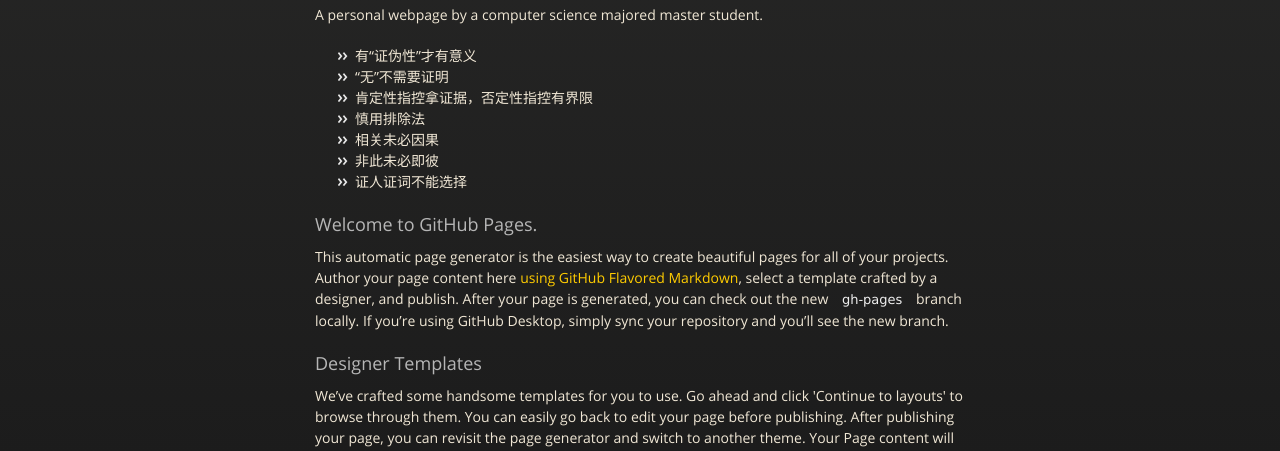
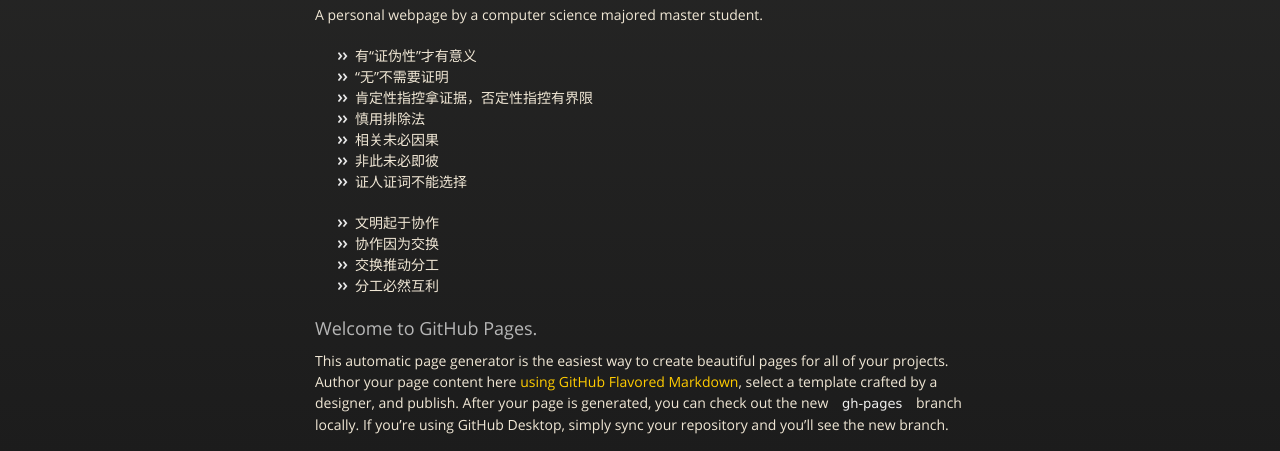
Before and after one commit to 0820/Quintus, a plain HTML site: page index.html in a window 1280 px wide. Shown: the part 344-795 px from the top of the page. Drawn offline with nearby package versions, Linux system fonts and the light colour scheme.

Commit message:
Update index.html

```diff
--- a/index.html
+++ b/index.html
@@ -56,6 +56,13 @@
 <li>证人证词不能选择</li>
 </ul>
 
+<ul>
+  <li>文明起于协作</li>
+  <li>协作因为交换</li>
+  <li>交换推动分工</li>
+  <li>分工必然互利</li>
+</ul>
+
 <h3>
 <a id="welcome-to-github-pages" class="anchor" href="#welcome-to-github-pages" aria-hidden="true"><span aria-hidden="true" class="octicon octicon-link"></span></a>Welcome to GitHub Pages.</h3>
 
```
